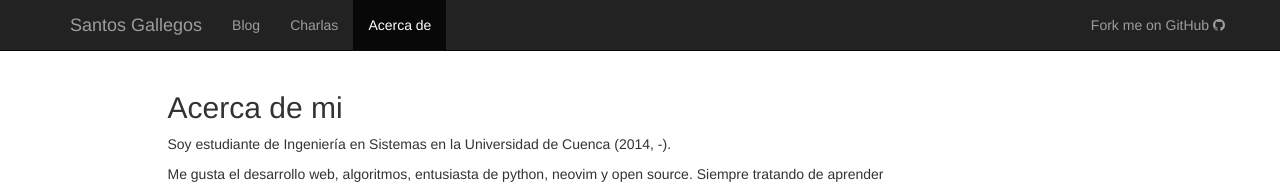
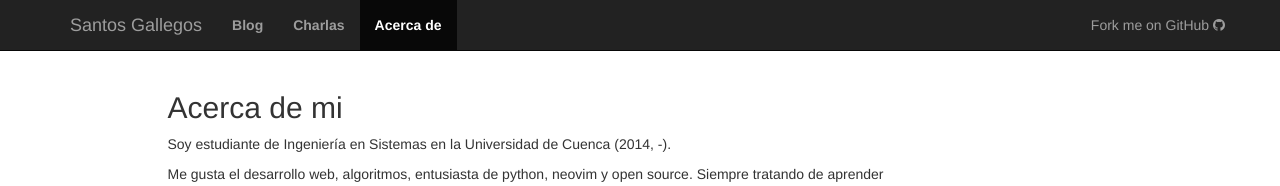
Before and after one commit to stsewd/stsewd.github.io, a Jekyll site: the page built from about.md, in a window 1280 px wide. Shown: the top 186 px of the page. Built offline with Jekyll 4.4.1, drawn with Linux system fonts in a browser that asks for light colours; comment, search, counter and statistics services are not loaded.

Commit message:
Add strong tags to navbar

```diff
--- a/_layouts/default.html
+++ b/_layouts/default.html
@@ -13,7 +13,9 @@
     <nav class="navbar navbar-inverse navbar-static-top">
       <div class="container">
         <div class="navbar-header">
-          <a class="navbar-brand" href="/">{{ site.title }}</a>
+          <a class="navbar-brand" href="/">
+            {{ site.title }}
+          </a>
         </div>
 
         <ul class="nav navbar-nav">
@@ -25,7 +27,7 @@
             {% endif %}
             <li class="{{ class }}">
               <a href="{{ section.url }}">
-                {{ section.title }}
+                <strong>{{ section.title }}</strong>
               </a>
             </li>
           {% endfor %}
--- a/blog/index.html
+++ b/blog/index.html
@@ -18,7 +18,6 @@ section: blog
           <small>
             <span class="glyphicon glyphicon-calendar"></span>
             {{ post.date | date_to_string }}
-
             {{ post.excerpt }}
           </small>
         </p>
```
